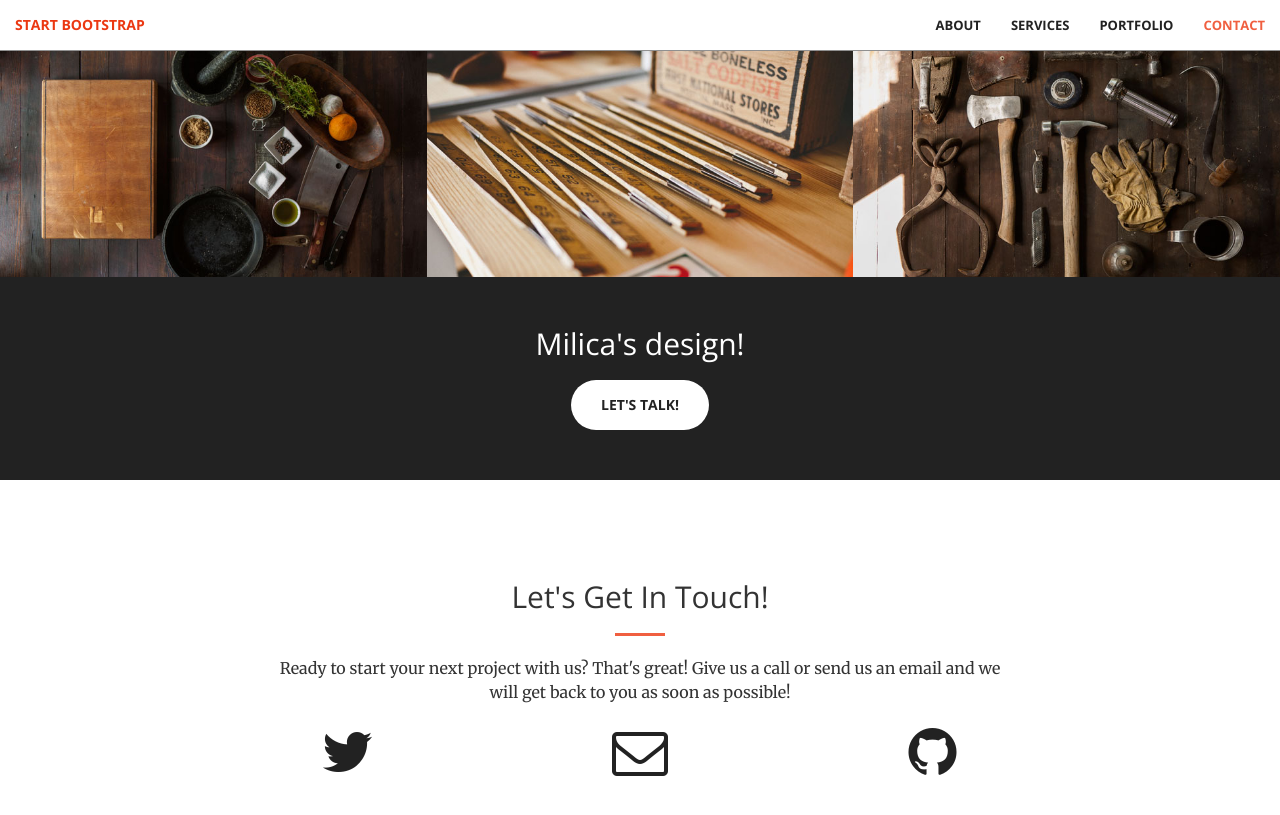
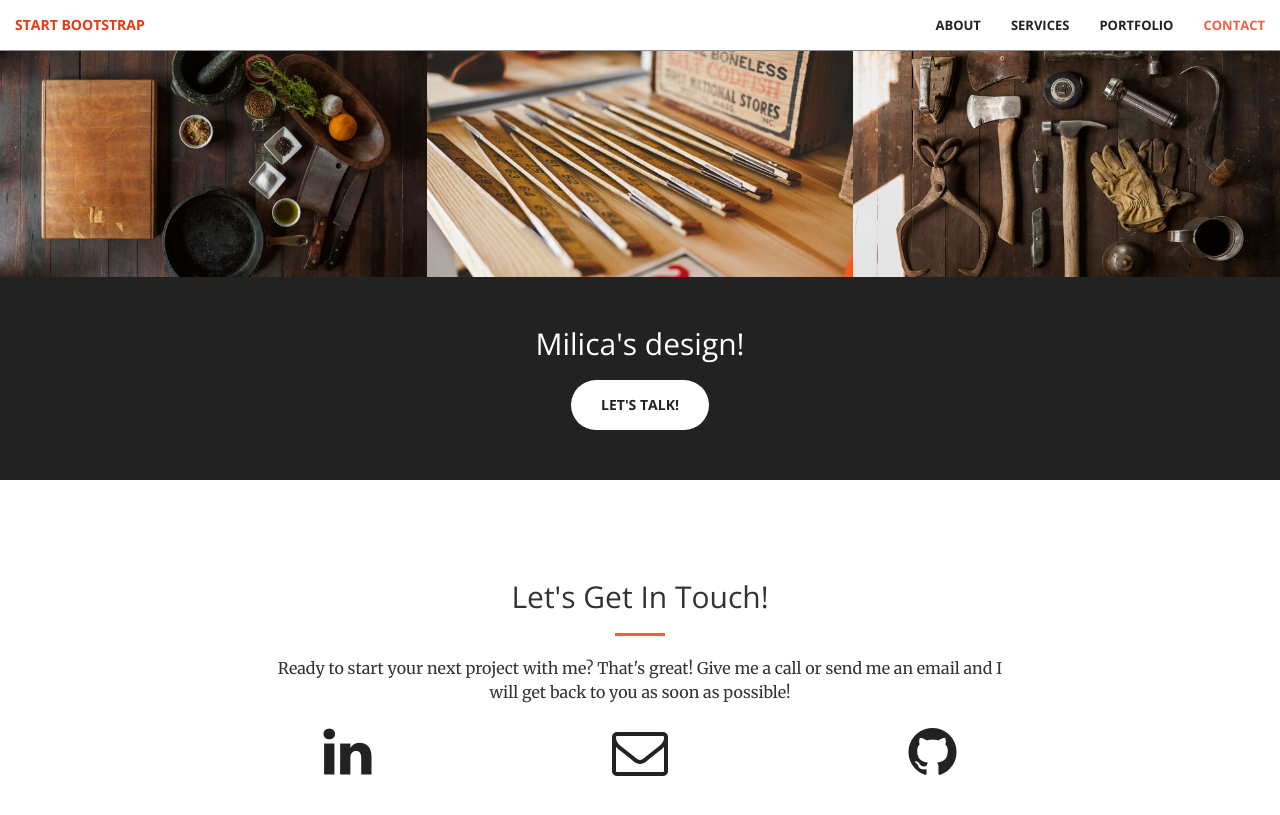
Before and after one commit to meiarchi/meiarchi.github.io, a Jekyll site: the page built from index.html, in a window 1280 px wide and 900 px high, scrolled down 2005 px. Shown: the top 815 px of the window. Built offline with Jekyll 4.4.1, drawn with Linux system fonts in a browser that asks for light colours.

Commit message:
contact update
test4

```diff
--- a/_includes/contact.html
+++ b/_includes/contact.html
@@ -4,12 +4,12 @@
             <div class="col-lg-8 col-lg-offset-2 text-center">
                 <h2 class="section-heading">Let's Get In Touch!</h2>
                 <hr class="primary">
-                <p>Ready to start your next project with us? That's great! Give us a call or send us an email and we will get back to you as soon as possible!</p>
+                <p>Ready to start your next project with me? That's great! Give me a call or send me an email and I will get back to you as soon as possible!</p>
             </div>
         <div class="col-lg-2 col-lg-offset-2 text-center">
-            <a href="https://twitter.com/{{ site.twitter_username }}">
-                <i class="fa fa-twitter fa-3x wow bounceIn" data-wow-delay=".1s"></i>
-                <p>{{ site.twitter_username }}</p>
+            <a href="https://www.linkedin.com/in/milica-petrinjak-a9828a82/">
+                <i class="fa fa-linkedin fa-3x wow bounceIn" data-wow-delay=".1s"></i>
+                <p>{{ site.linkedin_username }}</p>
             </a>
         </div>
         <div class="col-lg-2 col-lg-offset-1 text-center">
```
